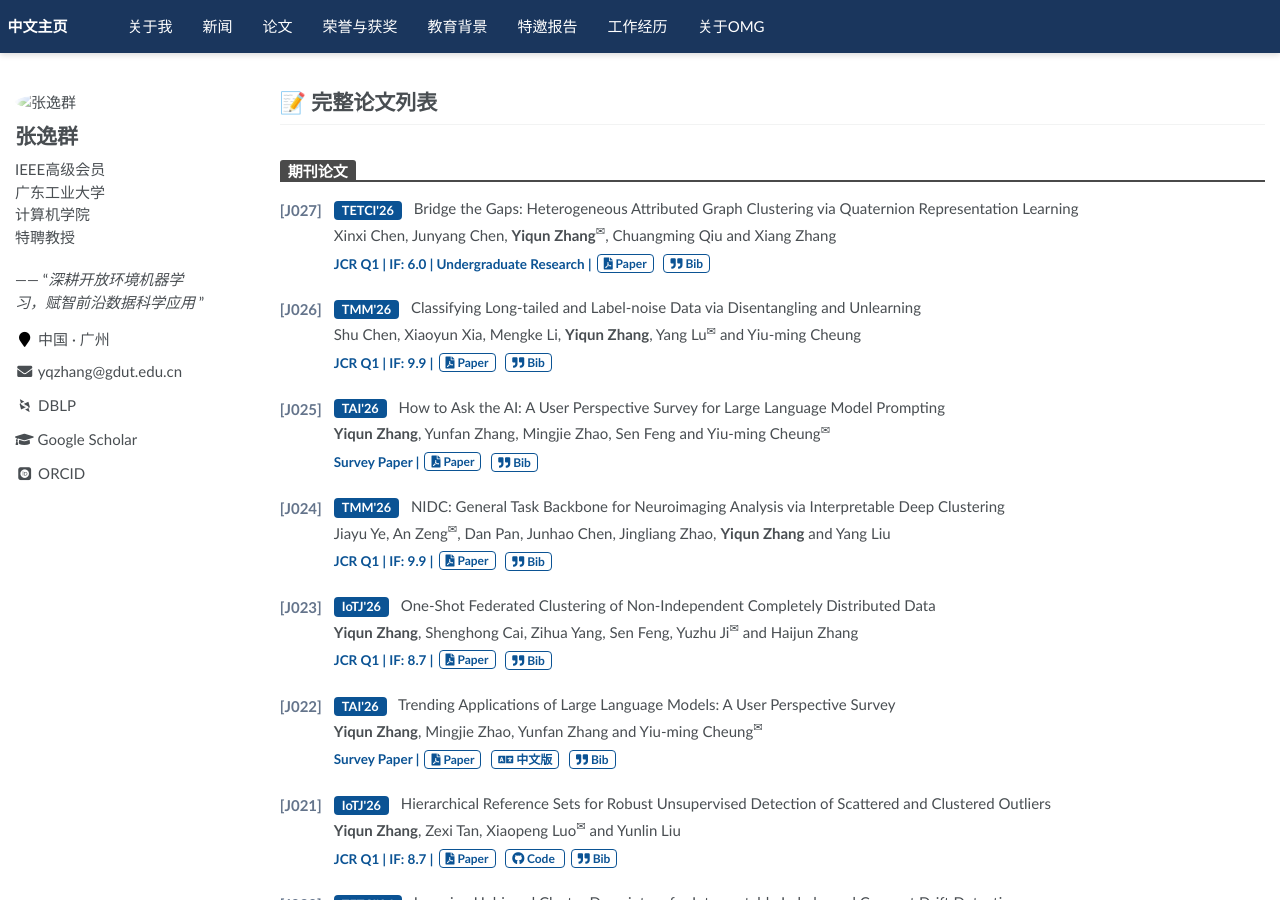
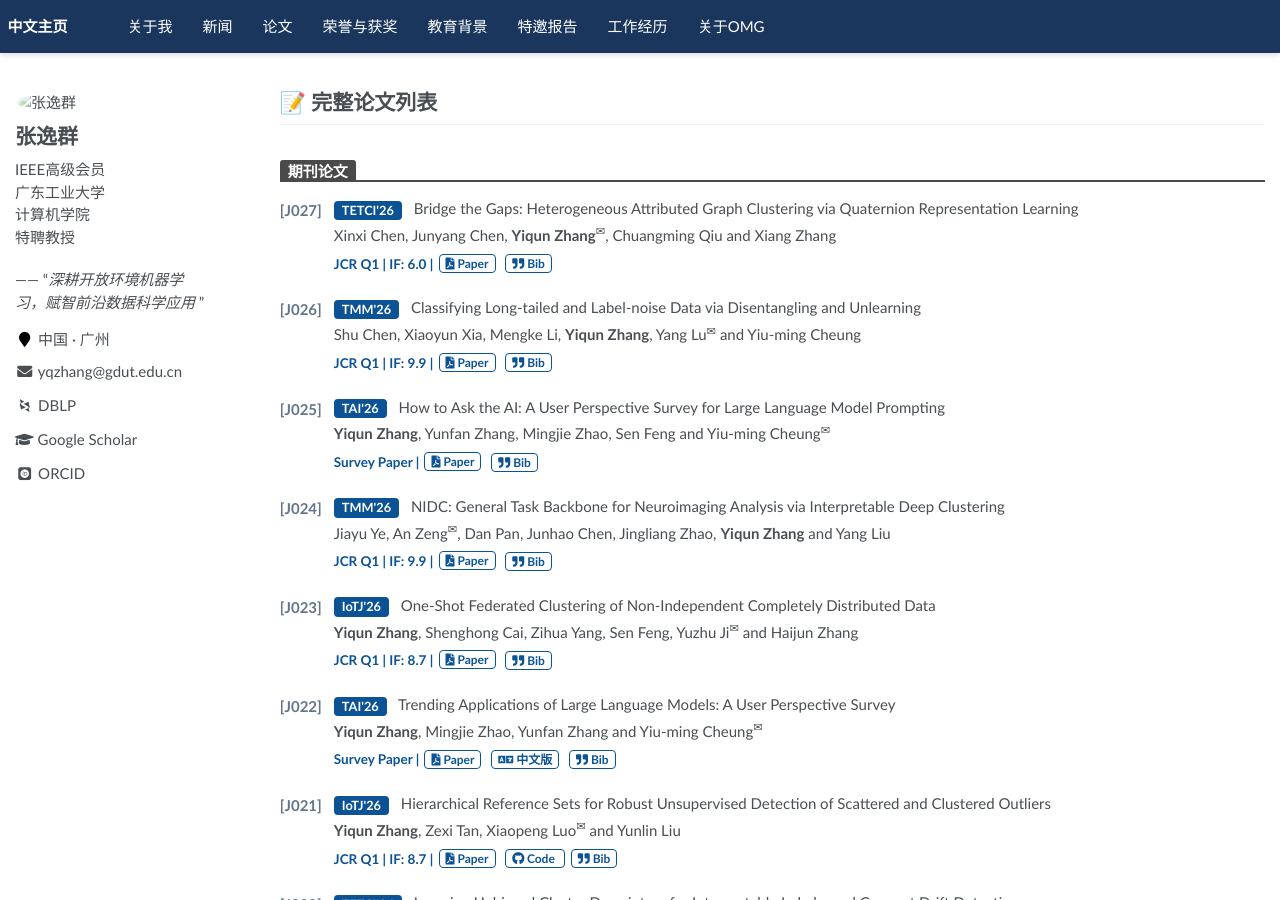
Before and after one commit to yqzhang-Zz/zh-publications, a Jekyll site: the page built from _pages/about.md, in a window 1280 px wide and 900 px high. Built offline with Jekyll 4.4.1, drawn with Linux system fonts in a browser that asks for light colours; some web fonts are replaced; a script that is not in the unit is left out; comment, search, counter and statistics services are not loaded; some of the changed text lies outside the part shown.

Commit message:
Update journal_papers.yml

```diff
--- a/_data/journal_papers.yml
+++ b/_data/journal_papers.yml
@@ -5,7 +5,7 @@
   journal_key: "TETCI"
   title: "Bridge the Gaps: Heterogeneous Attributed Graph Clustering via Quaternion Representation Learning"
   authors: "Xinxi Chen, Junyang Chen, <strong>Yiqun Zhang</strong><sup>&#x2709;</sup>, Chuangming Qiu and Xiang Zhang"
-  tag: "Undergraduate Research"
+  tag: ""
   link: "#"
   bib: |-
     @article{chen2026bridge,
@@ -234,7 +234,7 @@
   journal_key: "CAIS"
   title: "Adaptive Micro Partition and Hierarchical Merging for Accurate Mixed Data Clustering"
   authors: "Yunfan Zhang, Rong Zou, <strong>Yiqun Zhang</strong><sup>&#x2709;</sup>, Yue Zhang, Yiu-ming Cheung and Kangshun Li"
-  tag: "Undergraduate Research"
+  tag: ""
   link: "https://link.springer.com/article/10.1007/s40747-024-01695-7"
   bib: |-
     @article{zhang2025adaptive,
```
